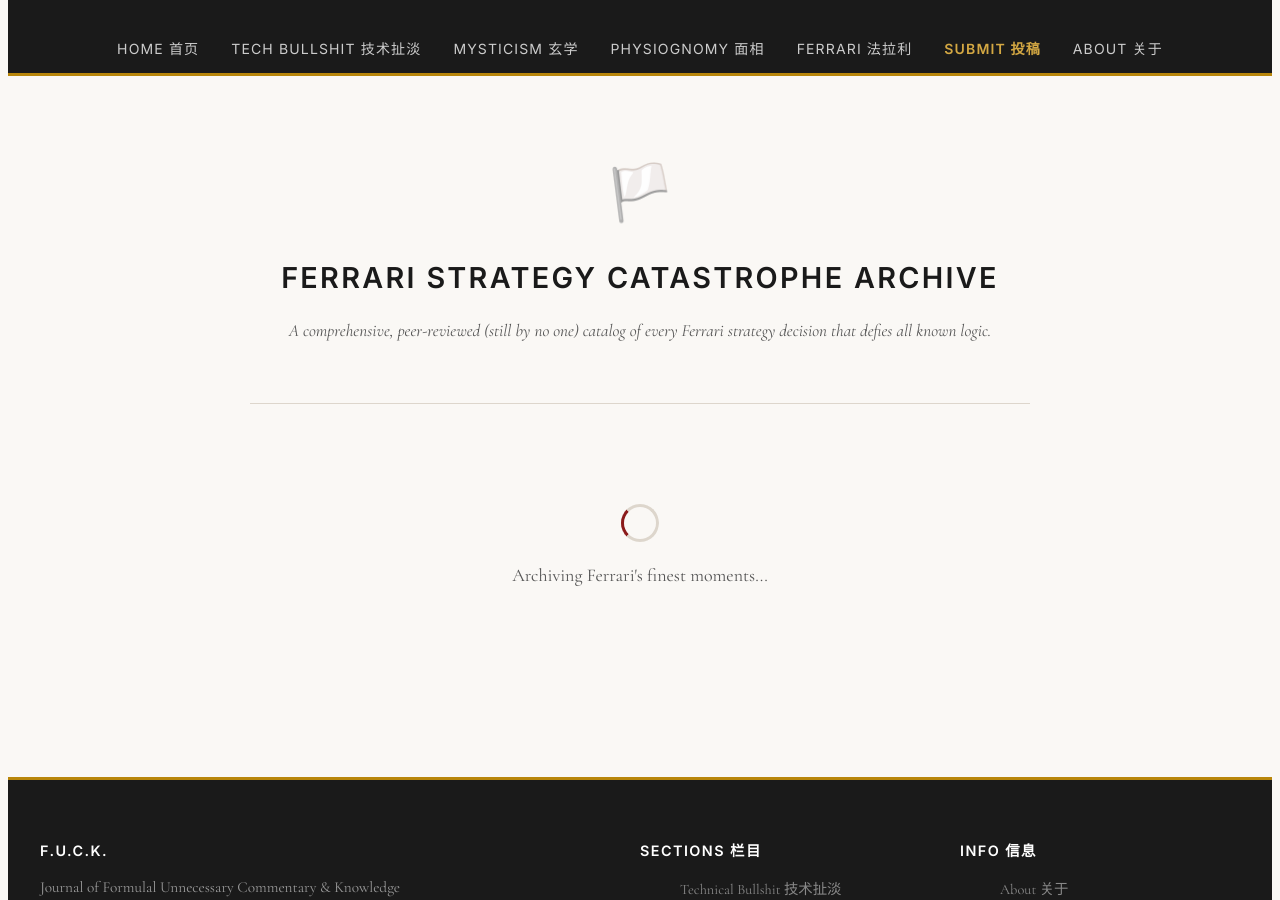
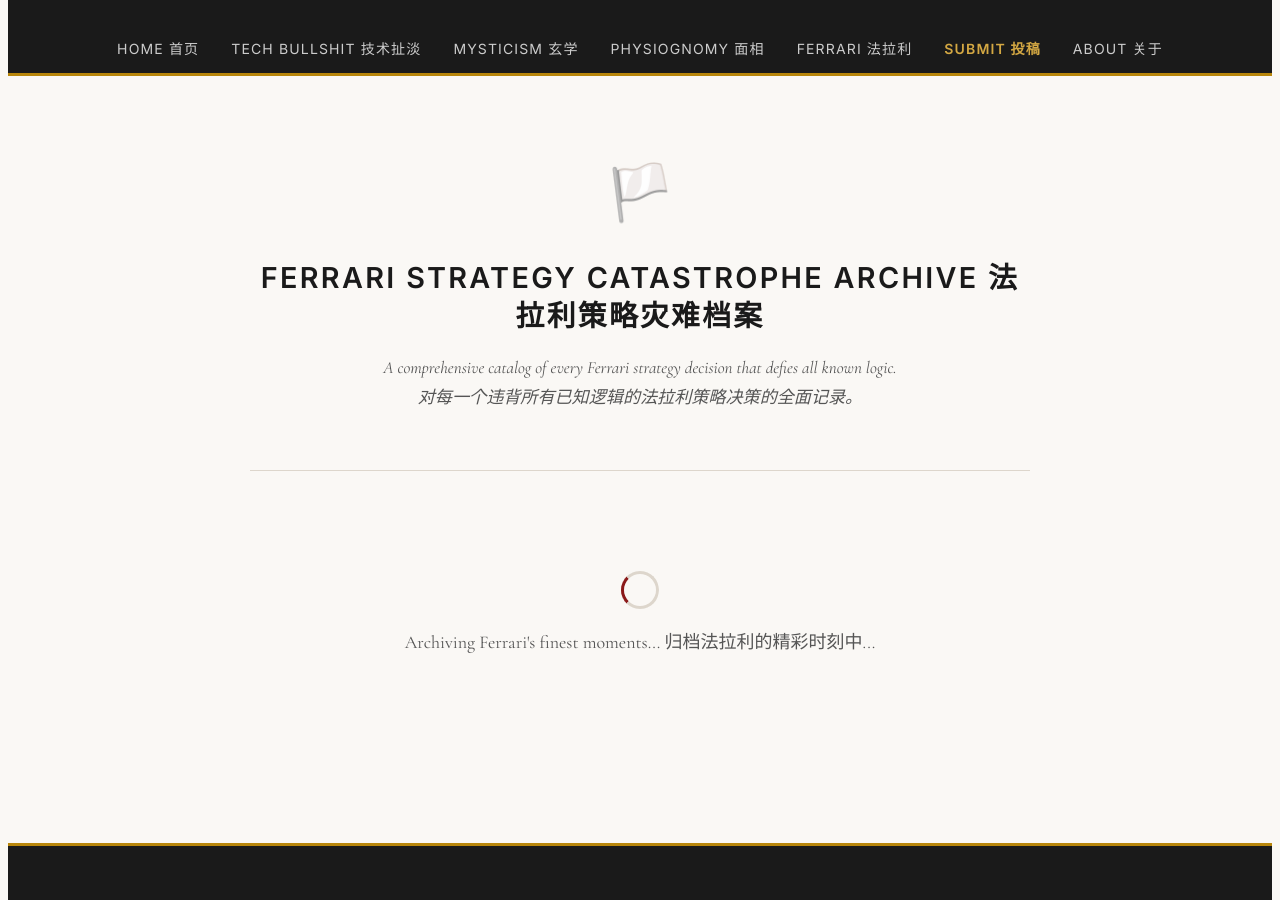
Before and after one commit to ashley0-926/fuck-journal, a Jekyll site: the page built from categories/ferrari-strategy-catastrophe-archive.html, in a window 1280 px wide and 900 px high, scrolled down 285 px. Built offline with Jekyll 4.4.1, drawn with Linux system fonts in a browser that asks for light colours.

Commit message:
Bilingual update 中英双语

```diff
--- a/categories/ferrari-strategy-catastrophe-archive.html
+++ b/categories/ferrari-strategy-catastrophe-archive.html
@@ -1,19 +1,19 @@
 ---
 layout: default
-title: Ferrari Strategy Catastrophe Archive
+title: Ferrari Strategy Archive 法拉利策略灾难
 category: Ferrari Strategy Catastrophe Archive
 ---
 
 <div class="page-content category-page">
   <div class="category-header">
     <span class="category-icon">🏳️</span>
-    <h1>Ferrari Strategy Catastrophe Archive</h1>
-    <p class="category-description">A comprehensive, peer-reviewed (still by no one) catalog of every Ferrari strategy decision that defies all known logic.</p>
+    <h1>Ferrari Strategy Catastrophe Archive 法拉利策略灾难档案</h1>
+    <p class="category-description">A comprehensive catalog of every Ferrari strategy decision that defies all known logic.<br>对每一个违背所有已知逻辑的法拉利策略决策的全面记录。</p>
   </div>
 
   <div class="articles-loading" id="articles-loading">
     <div class="loading-spinner"></div>
-    <p>Archiving Ferrari's finest moments...</p>
+    <p>Archiving Ferrari's finest moments... 归档法拉利的精彩时刻中...</p>
   </div>
   <div class="articles-list" id="articles-list">
   </div>
```
